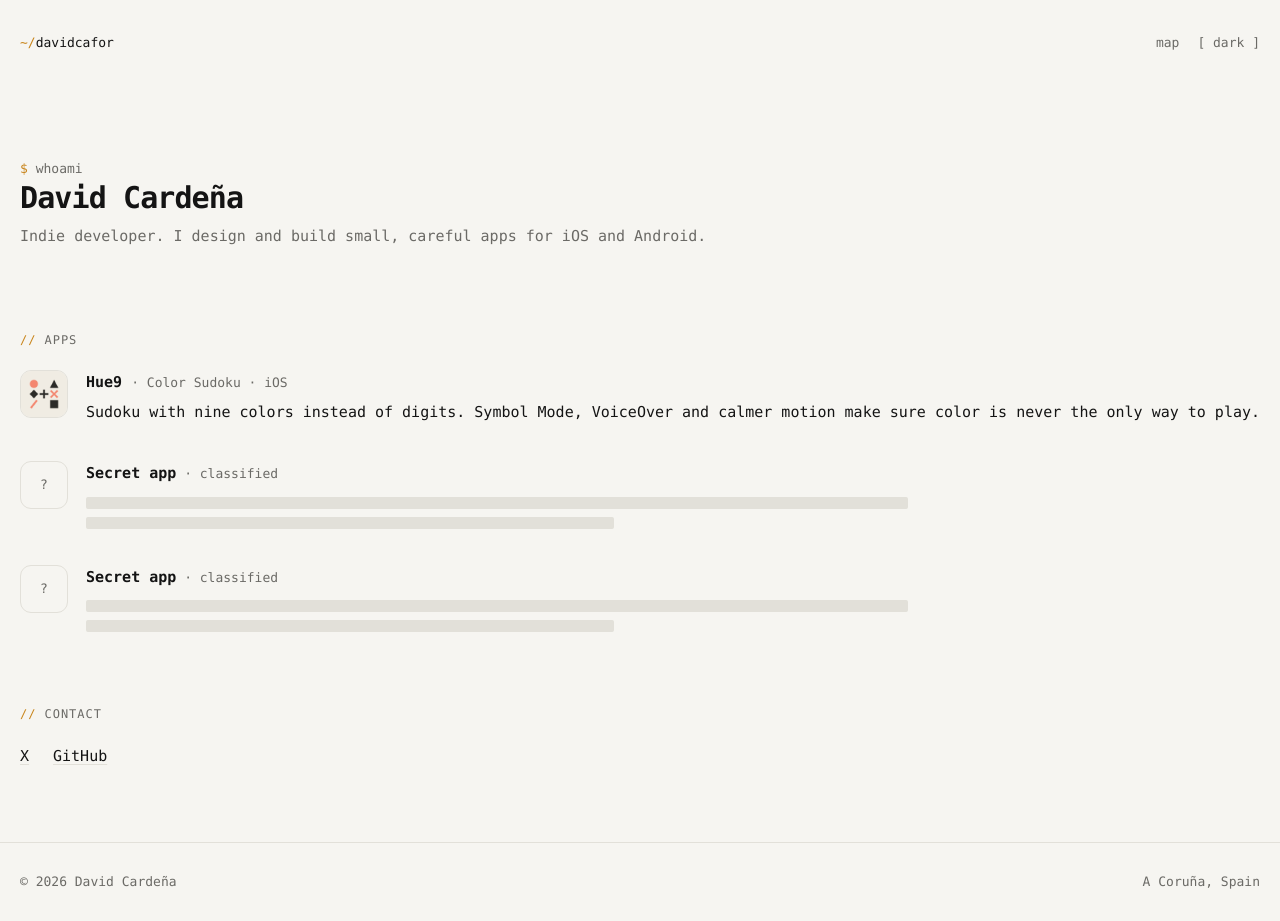
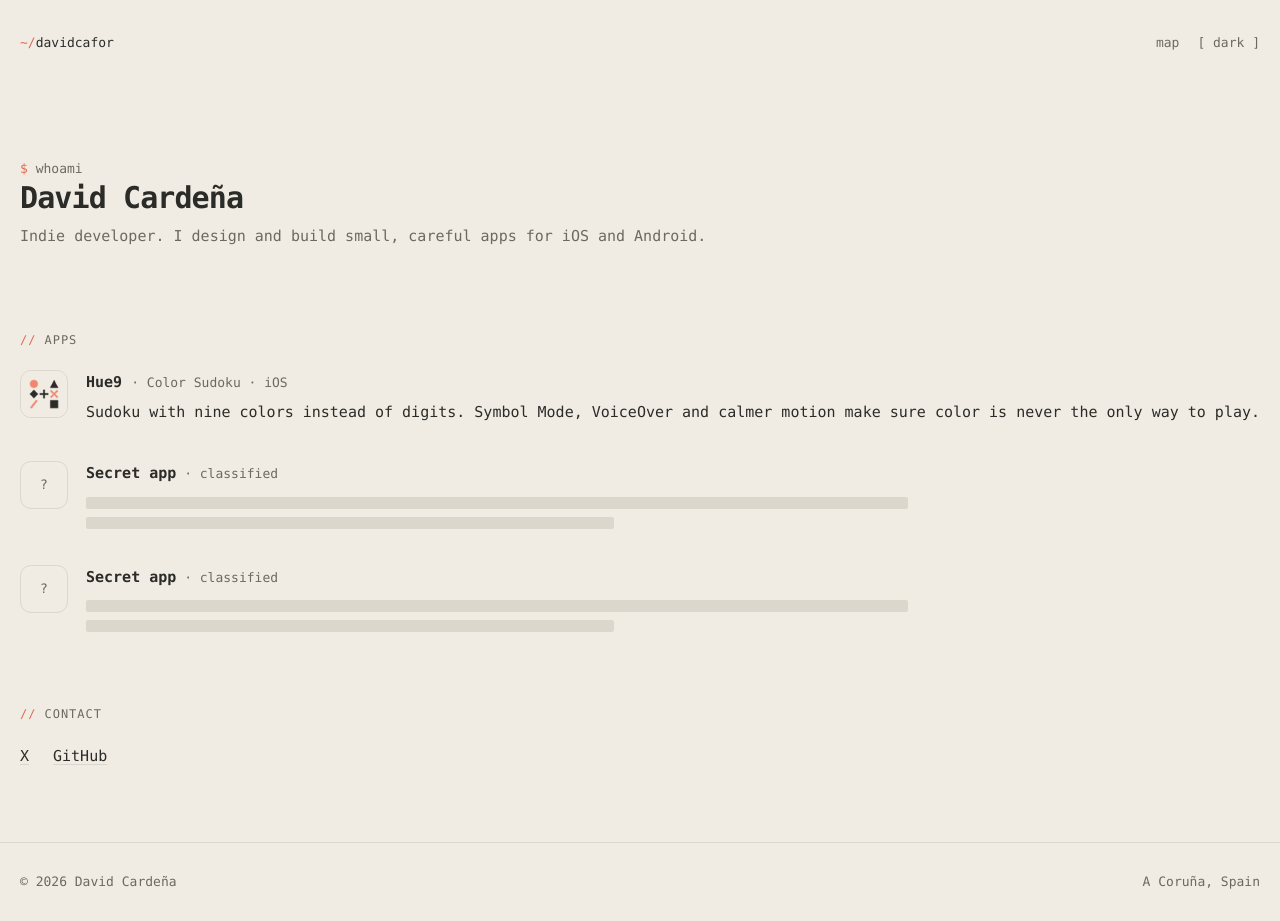
Before and after one commit to davidcafor/davidcafor.github.io, an Astro site: page / in a window 1280 px wide. Built offline with nearby package versions, Linux system fonts and the light colour scheme; Astro itself is replaced by a stand-in of ours.

Commit message:
Palette from the Hue9 icon: coral accent, warm paper background, ink black

```diff
--- a/src/layouts/Base.astro
+++ b/src/layouts/Base.astro
@@ -23,8 +23,8 @@ const onMap = Astro.url.pathname.replace(/\/$/, '') === '/map';
     <meta property="og:title" content={title} />
     <meta property="og:description" content={description} />
     <meta property="og:url" content={new URL(Astro.url.pathname, Astro.site)} />
-    <meta name="theme-color" content="#f6f5f1" media="(prefers-color-scheme: light)" />
-    <meta name="theme-color" content="#0b0b0b" media="(prefers-color-scheme: dark)" />
+    <meta name="theme-color" content="#f0ece3" media="(prefers-color-scheme: light)" />
+    <meta name="theme-color" content="#21211f" media="(prefers-color-scheme: dark)" />
     <link rel="icon" href="/favicon.svg" type="image/svg+xml" />
     <script is:inline>
       try {
--- a/src/styles/global.css
+++ b/src/styles/global.css
@@ -1,36 +1,36 @@
 :root {
-  --bg: #f6f5f1;
-  --fg: #141414;
-  --muted: #6b6a66;
-  --line: #e2e0d9;
-  --accent: #c8841a;
-  --pin: #d93a2b;
-  --land: #9e998d;
+  --bg: #f0ece3;
+  --fg: #2b2b28;
+  --muted: #6c6962;
+  --line: #dcd7cc;
+  --accent: #e06a52;
+  --pin: #2b2b28;
+  --land: #aaa598;
   --mono: 'JetBrains Mono Variable', ui-monospace, 'SF Mono', Menlo, Consolas, monospace;
   color-scheme: light;
 }
 
 @media (prefers-color-scheme: dark) {
   :root:not([data-theme='light']) {
-    --bg: #0b0b0b;
-    --fg: #ededeb;
-    --muted: #8a8984;
-    --line: #232322;
-    --accent: #e3a33c;
-    --pin: #ff5a47;
-    --land: #6a6863;
+    --bg: #21211f;
+    --fg: #f0ece3;
+    --muted: #a6a39d;
+    --line: #34342f;
+    --accent: #f4866f;
+    --pin: #f0ece3;
+    --land: #5c5a55;
     color-scheme: dark;
   }
 }
 
 :root[data-theme='dark'] {
-  --bg: #0b0b0b;
-  --fg: #ededeb;
-  --muted: #8a8984;
-  --line: #232322;
-  --accent: #e3a33c;
-  --pin: #ff5a47;
-  --land: #6a6863;
+  --bg: #21211f;
+  --fg: #f0ece3;
+  --muted: #a6a39d;
+  --line: #34342f;
+  --accent: #f4866f;
+  --pin: #f0ece3;
+  --land: #5c5a55;
   color-scheme: dark;
 }
 
```
Also changed, not shown: public/favicon.svg.
